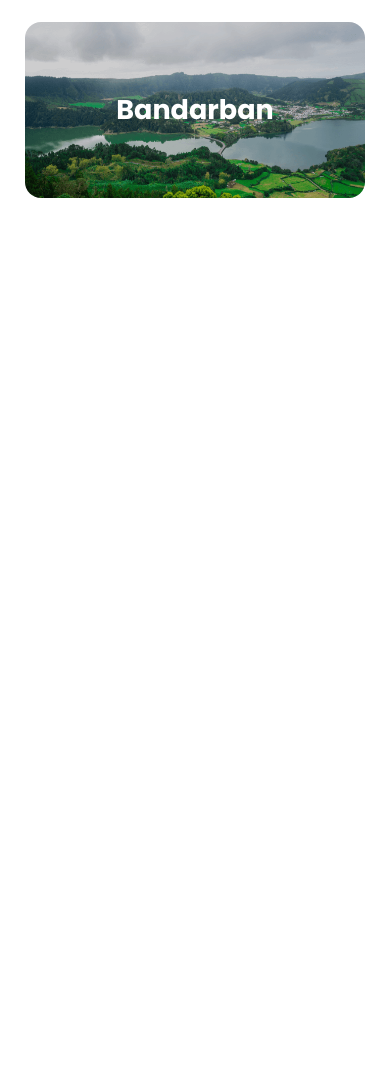
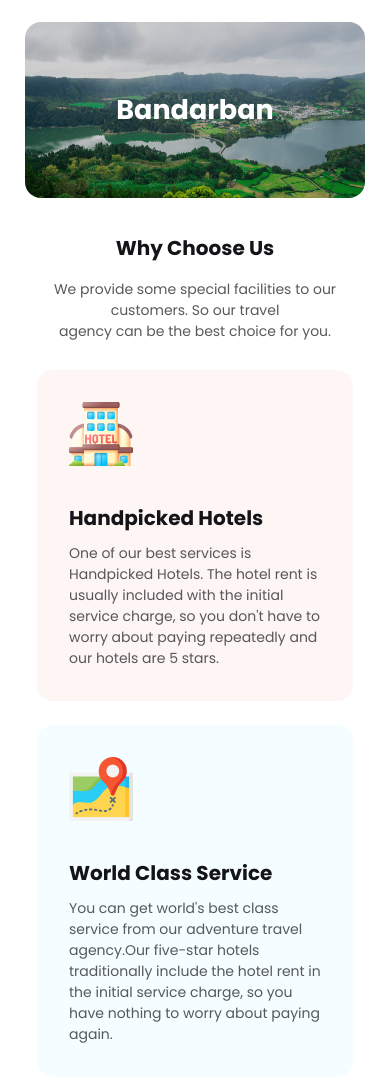
Before and after one commit to hellomaruf/Adventure-Travel-website, a plain HTML site: page index.html in a window 390 px wide. Shown: the part 2966-4047 px from the top of the page. Before the commit the page ends 3164 px from the top, so only its background shows below. Drawn offline with nearby package versions, Linux system fonts and the light colour scheme.

Commit message:
finished choose us section with responsive

```diff
--- a/index.html
+++ b/index.html
@@ -118,8 +118,8 @@
           <div class="destination-header">
             <h1>Choose Your Destination</h1>
             <p>
-              From here you can choose your preferred destination. Why <br> are you
-              waiting? Select now.
+              From here you can choose your preferred destination. Why <br />
+              are you waiting? Select now.
             </p>
           </div>
           <div class="all-destination">
@@ -154,5 +154,53 @@
         </div>
       </div>
     </section>
+
+    <!-- Choose Us section -->
+    <section class="choose-us">
+      <div class="choose-us-container">
+        <div class="choose-us-content">
+          <div class="choose-us-header">
+            <h1>Why Choose Us</h1>
+            <p>
+              We provide some special facilities to our customers. So our travel
+              <br />
+              agency can be the best choice for you.
+            </p>
+          </div>
+          <div class="choose-cards">
+            <div class="card">
+              <img src="Images/choose1.png" alt="" srcset="" />
+              <h2>Handpicked Hotels</h2>
+              <p>
+                One of our best services is Handpicked Hotels. The hotel rent is
+                usually included with the initial service charge, so you don't
+                have to worry about paying repeatedly and our hotels are 5
+                stars.
+              </p>
+            </div>
+            <div class="card" id="service">
+              <img src="Images/choose2.png" alt="" srcset="" />
+              <h2>World Class Service</h2>
+              <p>
+                You can get world's best class service from our adventure travel
+                agency.Our five-star hotels traditionally include the hotel rent
+                in the initial service charge, so you have nothing to worry
+                about paying again.
+              </p>
+            </div>
+            <div class="card">
+              <img src="Images/choose3.png" alt="" srcset="" />
+              <h2>Best Price Guarantee</h2>
+              <p>
+                You are getting Best Price Guarantee from Adventure Travel
+                Agency. Another 30% discount will be given this Eid. so its a
+                very good opotunity for you and your family. don't miss this
+                offer.
+              </p>
+            </div>
+          </div>
+        </div>
+      </div>
+    </section>
   </body>
 </html>
--- a/style.css
+++ b/style.css
@@ -315,6 +315,57 @@ body {
   color: #fff;
   font-size: 21px;
 }
+
+/* Choose us section */
+.choose-us {
+  width: 100%;
+}
+.choose-us .choose-us-container {
+  max-width: 1180px;
+  margin: 0 auto;
+  padding-top: 100px;
+  padding-left: 25px;
+  padding-right: 25px;
+}
+.choose-us-header {
+  text-align: center;
+  padding-bottom: 40px;
+}
+.choose-us-header h1 {
+  color: var(--section-title-color);
+  font-size: 40px;
+  padding-bottom: 20px;
+}
+.choose-us-header p {
+  color: var(--p-color);
+}
+.choose-cards {
+  display: flex;
+  flex-wrap: wrap;
+  align-items: center;
+  justify-content: center;
+}
+.choose-cards .card {
+  width: 520px;
+  height: auto;
+  padding: 32px;
+  border-radius: 16px;
+  margin: 12px;
+  background: rgba(233, 68, 68, 0.05);
+}
+.choose-cards .card h2 {
+  font-size: 20px;
+  color: var(--section-title-color);
+}
+.choose-cards .card p {
+  color: var(--p-color);
+}
+.choose-cards #service {
+  background: rgba(41, 206, 246, 0.05);
+}
+.choose-cards .card h2 {
+  padding: 30px 0 10px 0;
+}
 /* Responsive for mobile device */
 @media (max-width: 576px) {
   /* nav-section */
@@ -421,7 +472,6 @@ body {
     background-size: 100% 100%;
     font-size: 18px;
     border-radius: 16px;
-
   }
   .second-row .srilanka {
     width: 100%;
@@ -429,7 +479,6 @@ body {
     background-size: 100% 100%;
     font-size: 18px;
     border-radius: 16px;
-
   }
   .second-row .north-america {
     width: 100%;
@@ -437,7 +486,6 @@ body {
     background-size: 100% 100%;
     font-size: 18px;
     border-radius: 16px;
-
   }
   .second-row .kashmir {
     width: 100%;
@@ -445,7 +493,6 @@ body {
     background-size: 100% 100%;
     font-size: 18px;
     border-radius: 16px;
-
   }
   .third-row .bangladesh {
     width: 100%;
@@ -453,7 +500,6 @@ body {
     background-size: 100% 100%;
     font-size: 18px;
     border-radius: 16px;
-
   }
   .third-row .bandarban {
     width: 100%;
@@ -461,6 +507,22 @@ body {
     background-size: 100% 100%;
     font-size: 18px;
     border-radius: 16px;
-
+  }
+  /* choose us section */
+  .choose-us-header h1 {
+    font-size: 20px;
+    padding-bottom: 16px;
+  }
+  .choose-us-header p{
+    font-size: 14px;
+  }
+  .choose-us .choose-us-container {
+    padding-top: 35px;
+  }
+  .choose-us-header {
+    padding-bottom: 16px;
+  }
+  .card p{
+    font-size: 14px;
   }
 }
```
Also changed, not shown: Images/choose1.png (added), Images/choose2.png (added), Images/choose3.png (added).
